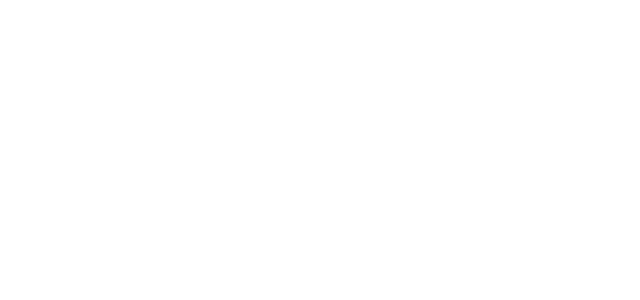
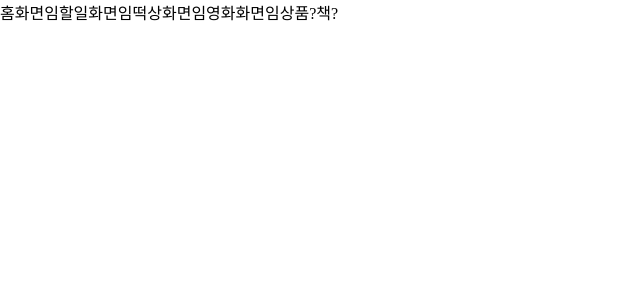
Before and after one commit to hiSon555/react-11-total, a React (Vite) app: page / in a window 1280 px wide. Shown: the top 300 px of the page, without its empty margins (0-640 px from the left). Built offline with nearby package versions, Linux system fonts and the light colour scheme.

Commit message:
출력해야 할 페이지 빈 컴포넌트 추가 및 글로벌 스타일 적용

```diff
--- a/src/App.tsx
+++ b/src/App.tsx
@@ -1,5 +1,23 @@
+import GlobalStyle from "./styles/GlobalStyle.ts";
+import Home from "./pages/Home.tsx";
+import Coin from "./pages/Coin.tsx";
+import Todo from "./pages/Todo.tsx";
+import Movie from "./pages/Movie.tsx";
+import Rocket from "./pages/Rocket.tsx";
+import Book from "./pages/Book.tsx";
+
 function App() {
-    return <></>;
+    return (
+        <>
+            <GlobalStyle />
+            <Home />
+            <Todo />
+            <Coin />
+            <Movie />
+            <Rocket />
+            <Book />
+        </>
+    );
 }
 
 export default App;
--- /dev/null
+++ b/src/pages/Book.tsx
@@ -0,0 +1,5 @@
+function Book() {
+    return <>책?</>;
+}
+
+export default Book;
--- /dev/null
+++ b/src/pages/Coin.tsx
@@ -0,0 +1,5 @@
+function Coin() {
+    return <>떡상화면임</>;
+}
+
+export default Coin;
--- /dev/null
+++ b/src/pages/Home.tsx
@@ -0,0 +1,5 @@
+function Home() {
+    return <>홈화면임</>;
+}
+
+export default Home;
--- /dev/null
+++ b/src/pages/Movie.tsx
@@ -0,0 +1,5 @@
+function Movie() {
+    return <>영화화면임</>;
+}
+
+export default Movie;
--- /dev/null
+++ b/src/pages/Rocket.tsx
@@ -0,0 +1,5 @@
+function Rocket() {
+    return <>상품?</>;
+}
+
+export default Rocket;
--- /dev/null
+++ b/src/pages/Todo.tsx
@@ -0,0 +1,5 @@
+function Todo() {
+    return <>할일화면임</>
+}
+
+export default Todo;
--- /dev/null
+++ b/src/styles/GlobalStyle.ts
@@ -0,0 +1,16 @@
+import { createGlobalStyle } from "styled-components";
+
+const GlobalStyle = createGlobalStyle`
+    * {
+        box-sizing: border-box;
+        margin: 0;
+        padding: 0;
+    }
+
+    a {
+        color: inherit;
+        text-decoration: none;
+    }
+`
+
+export default GlobalStyle;
```
